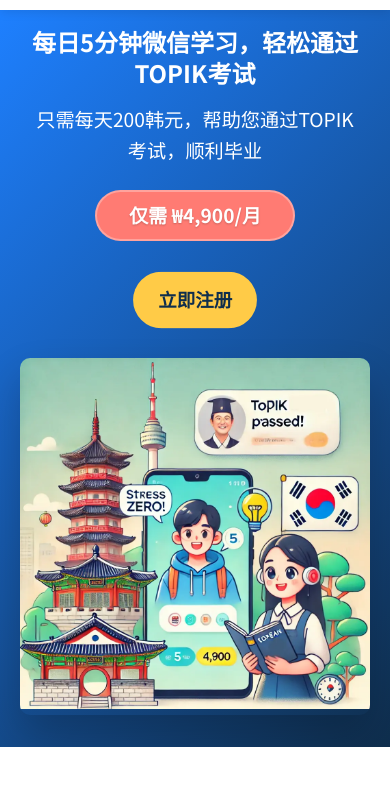
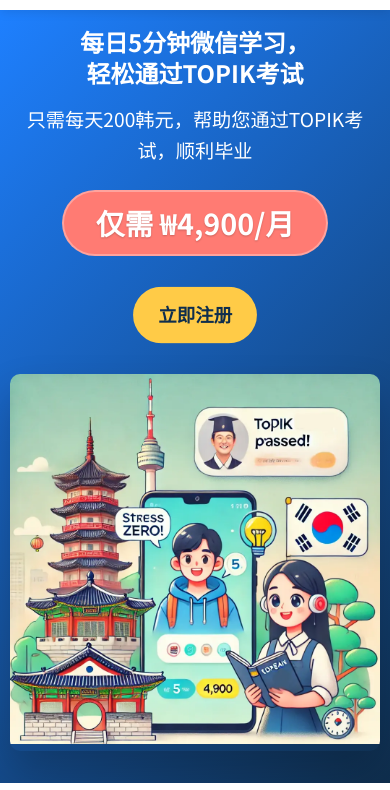
Before and after one commit to markjongseo/dailytopik, a plain HTML site: page index.html in a window 390 px wide. Shown: the part 54-844 px from the top of the page. Drawn offline with Linux system fonts and the light colour scheme; a web font is replaced by a local one.

Commit message:
Improve text layout and language switching with line breaks and innerHTML

```diff
--- a/index.html
+++ b/index.html
@@ -34,7 +34,7 @@
 
     <section class="hook">
         <div class="container">
-            <h1 data-lang-zh="每日5分钟微信学习，轻松通过TOPIK考试" data-lang-ko="매일 5분 위챗으로 만나는 토픽 한국어">每日5分钟微信学习，轻松通过TOPIK考试</h1>
+            <h1 data-lang-zh="每日5分钟微信学习，<br>轻松通过TOPIK考试" data-lang-ko="매일 5분 위챗으로 만나는<br>토픽 한국어">每日5分钟微信学习，<br>轻松通过TOPIK考试</h1>
             <p class="subtitle" data-lang-zh="只需每天200韩元，帮助您通过TOPIK考试，顺利毕业" data-lang-ko="하루 200원으로 토픽 따고 무사히 졸업하세요">只需每天200韩元，帮助您通过TOPIK考试，顺利毕业</p>
             <div class="price-tag" data-lang-zh="仅需 ₩4,900/月" data-lang-ko="월 ₩4,900만">仅需 ₩4,900/月</div>
             <div class="cta-button">
@@ -48,7 +48,7 @@
 
     <section class="story">
         <div class="container">
-            <h2 data-lang-zh="中国留学生的韩语学习挑战" data-lang-ko="중국 유학생의 한국어 학습 도전">中国留学生的韩语学习挑战</h2>
+            <h2 data-lang-zh="中国留学生的<br>韩语学习挑战" data-lang-ko="중국 유학생의<br>한국어 학습 도전">中国留学生的<br>韩语学习挑战</h2>
             <p data-lang-zh="在韩国留学的中国学生面临着独特的语言学习挑战。DailyTopik 专注于解决这些问题，帮助您轻松通过TOPIK考试。" data-lang-ko="한국에서 유학하는 중국 학생들은 독특한 언어 학습 과제에 직면해 있습니다. DailyTopik은 이러한 문제를 해결하고 TOPIK 시험에 쉽게 합격할 수 있도록 도와드립니다.">在韩国留学的中国学生面临着独特的语言学习挑战。DailyTopik 专注于解决这些问题，帮助您轻松通过TOPIK考试。</p>
 
             <div class="pain-points">
@@ -162,7 +162,7 @@
 
     <section class="offer">
         <div class="container">
-            <h2 data-lang-zh="DailyTopik 为您提供什么?" data-lang-ko="DailyTopik이 무엇을 제공합니까?">DailyTopik 为您提供什么?</h2>
+            <h2 data-lang-zh="DailyTopik<br>为您提供什么?" data-lang-ko="DailyTopik이<br>무엇을 제공합니까?">DailyTopik<br>为您提供什么?</h2>
             <p data-lang-zh="以每月仅需 ₩4,900 的价格，获得系统化的TOPIK备考资料，随时随地通过微信学习" data-lang-ko="월 ₩4,900의 가격으로 체계적인 TOPIK 준비 자료를 받고 언제 어디서나 WeChat을 통해 학습하세요">以每月仅需 ₩4,900 的价格，获得系统化的TOPIK备考资料，随时随地通过微信学习</p>
 
             <div class="benefits">
--- a/script.js
+++ b/script.js
@@ -10,7 +10,7 @@ document.addEventListener('DOMContentLoaded', function() {
 
         // Update all elements with data-lang attributes
         document.querySelectorAll(`[data-lang-${lang}]`).forEach(element => {
-            element.textContent = element.getAttribute(`data-lang-${lang}`);
+            element.innerHTML = element.getAttribute(`data-lang-${lang}`);
         });
 
         // Update placeholder attributes
--- a/styles.css
+++ b/styles.css
@@ -92,17 +92,32 @@ header .container {
     margin-top: 0;
 }
 
+.hook .container {
+    text-align: center;
+    padding-left: 0;
+    padding-right: 0;
+}
+
 .hook h1 {
     font-size: 2.5rem;
     margin-bottom: 1rem;
     line-height: 1.3;
-    padding: 0 10px;
+    padding: 0;
+    text-align: center;
+    margin-left: auto;
+    margin-right: auto;
+    width: 100%;
+    max-width: 100%;
+    display: block;
 }
 
 .hook .subtitle {
     font-size: 1.2rem;
     margin-bottom: 1.5rem;
     padding: 0 15px;
+    text-align: center;
+    margin-left: auto;
+    margin-right: auto;
 }
 
 .price-tag {
@@ -116,6 +131,9 @@ header .container {
     margin-bottom: 2rem;
     border: 2px solid rgba(255, 255, 255, 0.3);
     text-shadow: 0 1px 2px rgba(0,0,0,0.2);
+    margin-left: auto;
+    margin-right: auto;
+    text-align: center;
 }
 
 .cta-button a {
@@ -693,14 +711,28 @@ footer .container {
     .hook {
         padding-top: 1rem;
         padding-bottom: 2rem;
+        text-align: center;
     }
 
     .hook h1 {
         font-size: 1.5rem;
+        text-align: center;
+        margin-left: auto;
+        margin-right: auto;
+        width: 100%;
+        padding: 0;
+    }
+
+    .hook .subtitle {
+        text-align: center;
+        margin-left: auto;
+        margin-right: auto;
     }
 
     .price-tag {
-        font-size: 1.2rem;
+        text-align: center;
+        margin-left: auto;
+        margin-right: auto;
     }
 
     .cta-button a {
```
